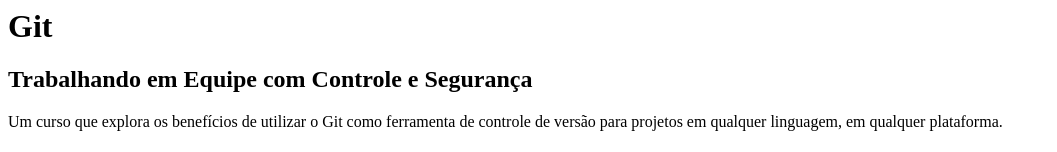
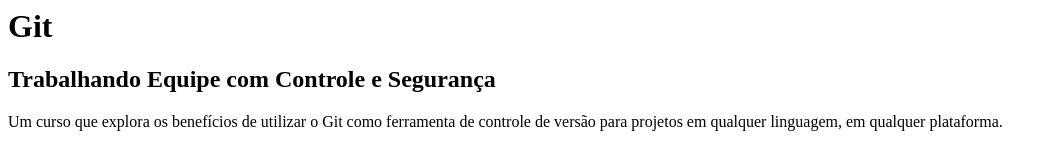
Before and after one commit to leonam13/git-curso, a plain HTML site: page index.html in a window 1280 px wide. Shown: the top 152 px of the page, without its empty margins (0-1057 px from the left). Drawn offline with Linux system fonts and the light colour scheme.

Commit message:
Tirei o em da frase

```diff
--- a/index.html
+++ b/index.html
@@ -3,7 +3,7 @@
 </head>
 <body>
 <h1>Git</h1>
-        <h2>Trabalhando em Equipe com Controle e Segurança</h2>
+        <h2>Trabalhando Equipe com Controle e Segurança</h2>
 
         <p>Um curso que explora os benefícios de utilizar o Git como ferramenta de controle de versão para projetos em qualquer linguagem, em qualquer plataforma.</p>
 
```
